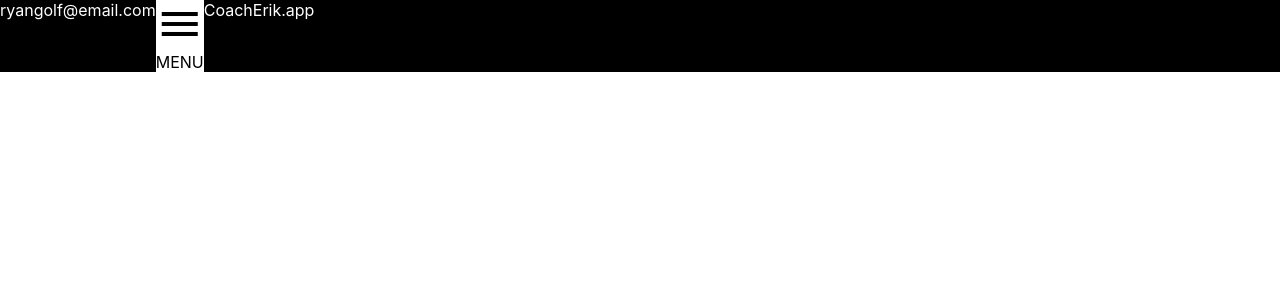
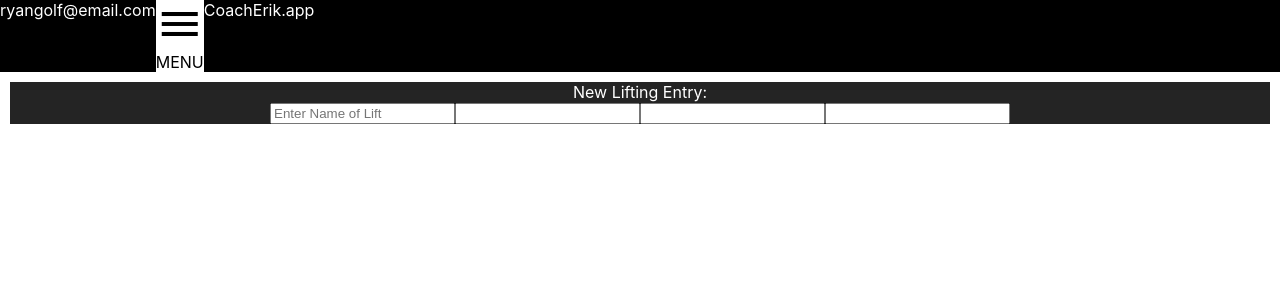
Before and after one commit to RRG38/coach-erik, a React (Create React App) app: page / in a window 1280 px wide. Shown: the top 300 px of the page. Built offline with nearby package versions, Linux system fonts and the light colour scheme.

Commit message:
added inputs on app

```diff
--- a/src/App.js
+++ b/src/App.js
@@ -2,12 +2,14 @@ import React, { Component } from "react";
 import axios from "axios";
 import "./assets/App.css";
 import Header from "./components/Header/Header";
+import AddLift from './components/AddLift/AddLift'
 
 class App extends Component {
   render() {
     return (
       <div className="App">
         <Header />
+        <AddLift />
       </div>
     )
   }
--- a/src/components/AddLift/AddLift.css
+++ b/src/components/AddLift/AddLift.css
@@ -0,0 +1,6 @@
+.addlift-parent {
+  background-color: #242424;
+  border-color: black;
+  color: white;
+  margin: 10px;
+}
--- a/src/components/AddLift/AddLift.js
+++ b/src/components/AddLift/AddLift.js
@@ -1 +1,26 @@
+import React, { Component } from 'react'
 import './AddLift.css'
+
+class AddLift extends Component {
+  constructor(props) {
+    super(props)
+
+    this.state = {
+
+    }
+  }
+
+  render() {
+    return(
+      <div className='addlift-parent'>
+        <div>New Lifting Entry:</div>
+        <input placeholder='Enter Name of Lift'></input>
+        <input></input>
+        <input></input>
+        <input></input>
+      </div>
+    )
+  }
+}
+
+export default AddLift
```
